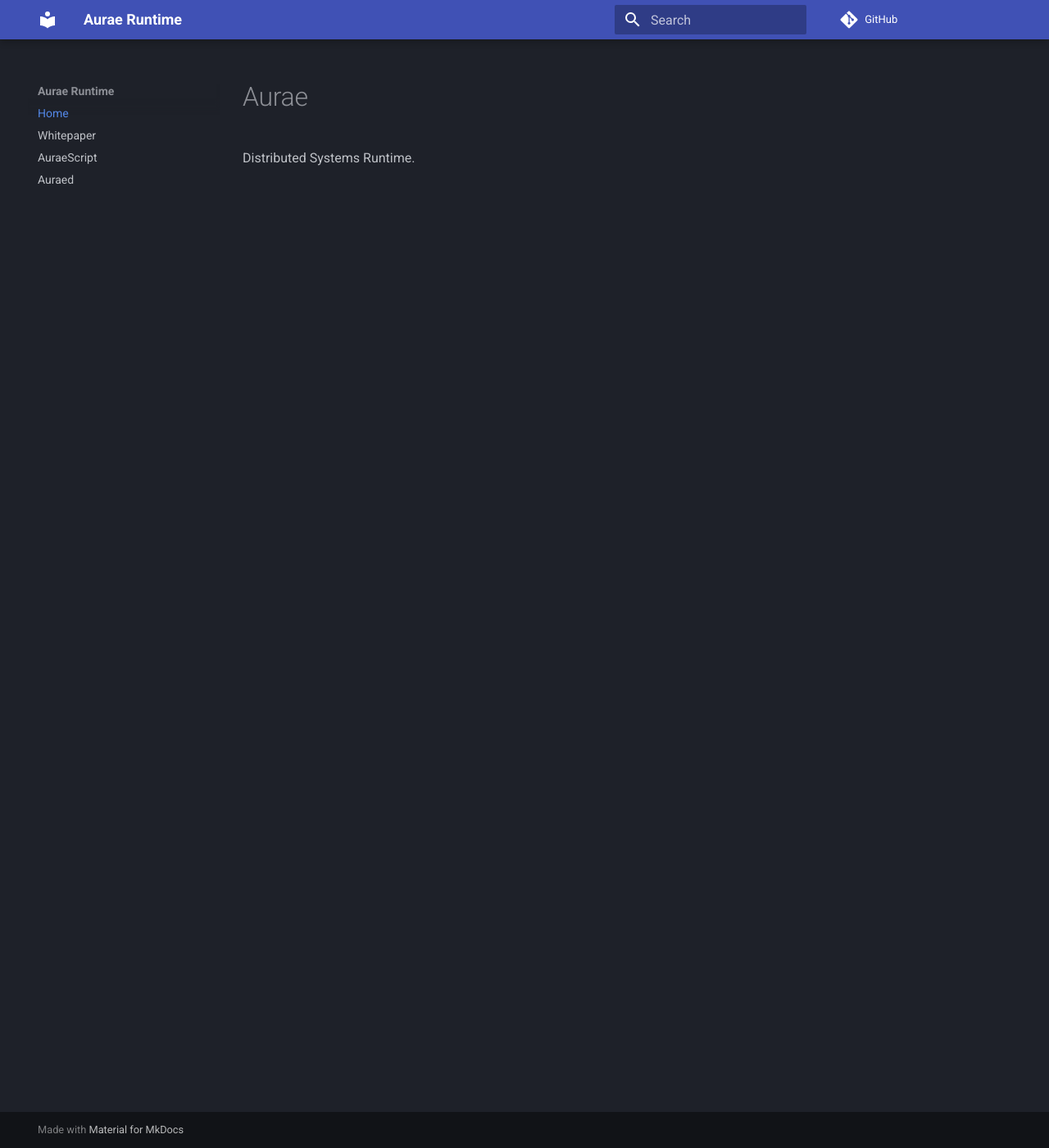
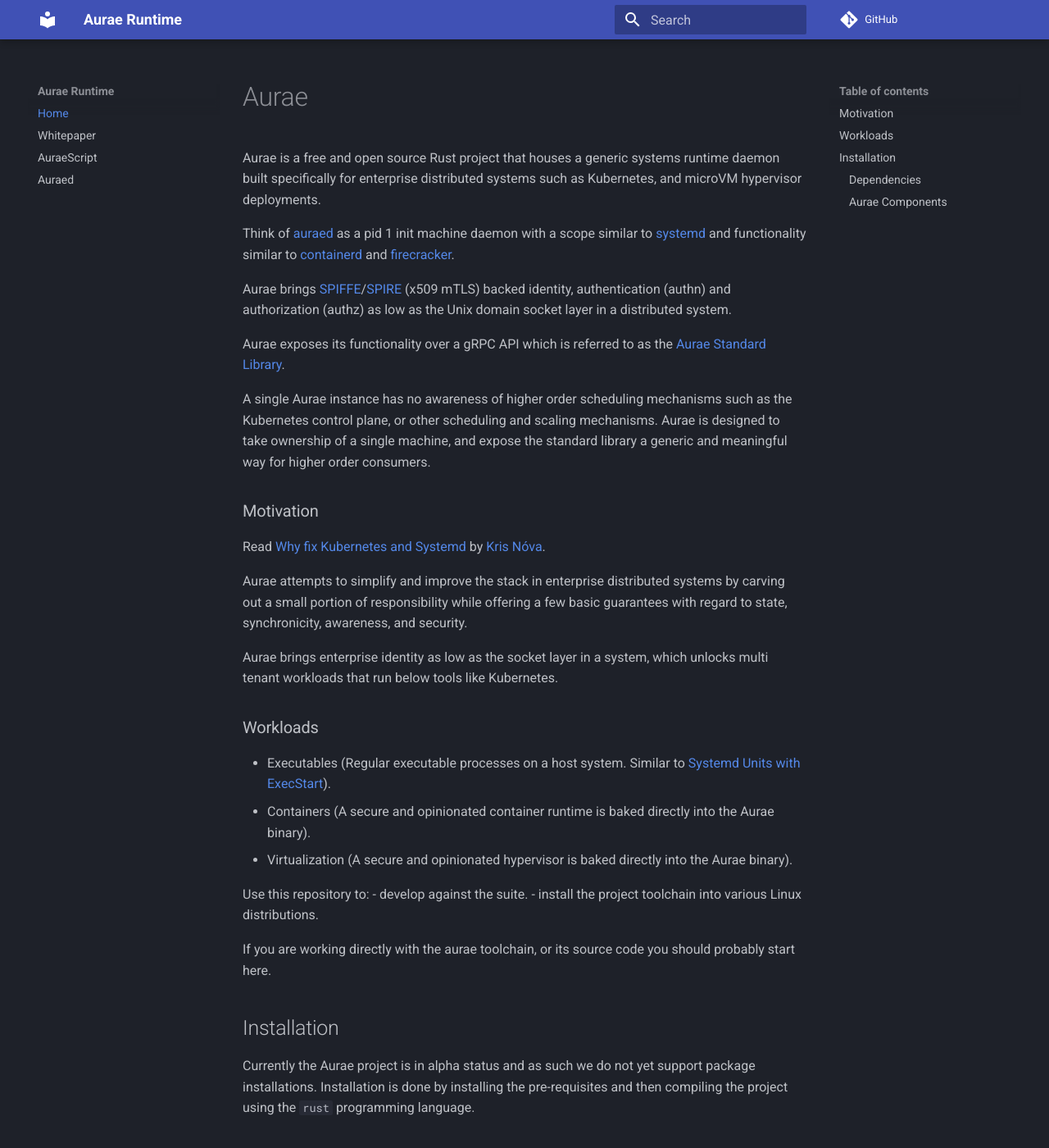
Before and after one commit to aurae-runtime/aurae.io, an MkDocs documentation site: the page built from docs/index.md, in a window 1280 px wide and 1400 px high. Shown: the whole window at 82% size. Built offline with MkDocs 1.6.1 and Material for MkDocs 9.7.7, drawn with Linux system fonts in a browser that asks for light colours; comment, search, counter and statistics services are not loaded; some of the changed text lies outside the part shown.

Commit message:
Automatic commit from github.com/kris-nova/bin
Signed-off-by: Kris Nóva <kris@nivenly.com>

````diff
--- a/docs/index.md
+++ b/docs/index.md
@@ -1,3 +1,82 @@
 # Aurae
 
-Distributed Systems Runtime.
+Aurae is a free and open source Rust project that houses a generic systems runtime daemon built specifically for enterprise distributed systems such as Kubernetes, and microVM hypervisor deployments.
+
+Think of [auraed](https://github.com/aurae-runtime/auraed) as a pid 1 init machine daemon with a scope similar to [systemd](https://www.freedesktop.org/wiki/Software/systemd/) and functionality similar to [containerd](https://github.com/containerd/containerd) and [firecracker](https://github.com/firecracker-microvm/firecracker).
+
+Aurae brings [SPIFFE](https://github.com/spiffe)/[SPIRE](https://github.com/spiffe/spire) (x509 mTLS) backed identity, authentication (authn) and authorization (authz) as low as the Unix domain socket layer in a distributed system.
+
+Aurae exposes its functionality over a gRPC API which is referred to as the [Aurae Standard Library](https://github.com/aurae-runtime/auraed/tree/main/stdlib#the-aurae-standard-library).
+
+A single Aurae instance has no awareness of higher order scheduling mechanisms such as the Kubernetes control plane, or other scheduling and scaling mechanisms. Aurae is designed to take ownership of a single machine, and expose the standard library a generic and meaningful way for higher order consumers.
+
+
+### Motivation
+
+Read [Why fix Kubernetes and Systemd](https://medium.com/@kris-nova/why-fix-kubernetes-and-systemd-782840e50104) by [Kris Nóva](https://github.com/krisnova).
+
+Aurae attempts to simplify and improve the stack in enterprise distributed systems by carving out a small portion of responsibility while offering a few basic guarantees with regard to state, synchronicity, awareness, and security.
+
+Aurae brings enterprise identity as low as the socket layer in a system, which unlocks multi tenant workloads that run below tools like Kubernetes.
+
+### Workloads
+
+ - Executables (Regular executable processes on a host system. Similar to [Systemd Units with ExecStart](https://www.freedesktop.org/software/systemd/man/systemd.service.html)).
+ - Containers (A secure and opinionated container runtime is baked directly into the Aurae binary).
+ - Virtualization (A secure and opinionated hypervisor is baked directly into the Aurae binary).
+
+
+
+
+
+
+Use this repository to:
+- develop against the suite.
+- install the project toolchain into various Linux distributions.
+
+If you are working directly with the aurae toolchain, or its source code you should probably start here.
+
+## Installation
+
+Currently the Aurae project is in alpha status and as such we do not yet support
+package installations. Installation is done by installing the pre-requisites
+and then compiling the project using the `rust` programming language.
+
+### Dependencies
+
+The Aurae environment depends on the `protoc` protocol buffer compiler being available within the path.
+Install `protoc` using your operating system's package manager (Or from source if you want to :) )
+If you are running Ubuntu you can run the following,
+```bash
+sudo apt install -y protobuf-compiler
+```
+
+### Aurae Components
+
+To install all Aurae components on a Linux distribution, run the following
+commands from within this repository:
+
+```bash
+make submodules # Please do not forget to do this!
+
+# Then just follow a normal process
+make
+make pki config # Generate certs and a default aurae config
+make            # Compile and install aurae and auraed
+```
+
+Note that if you would like to do all of the above commands in one go you can also
+run,
+```bash
+make all
+```
+
+# Workflow
+
+Open multiple tabs, or a tmux session, and in one start `auraed`,
+
+```bash
+make start
+```
+
+In the other tab, you can then interact with `aurae` cli and `./scripts/`.
````
Also changed, not shown: docs/auraed/index.md (+55 -1 lines), docs/build.md (added, +1 -0 lines).
